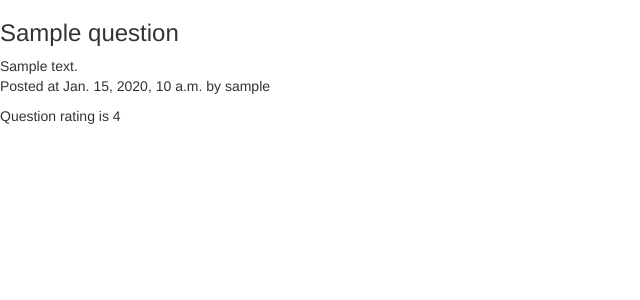
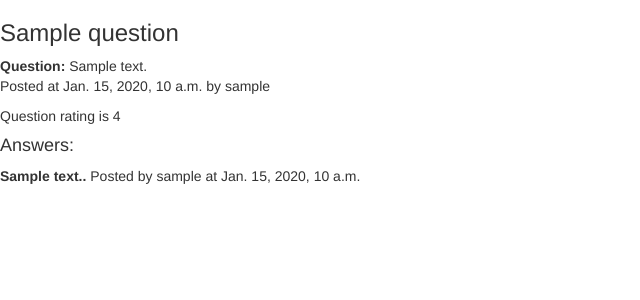
Before and after one commit to papkakrem/stepik_web_project, a Django app: page /question/1 in a window 1280 px wide. Shown: the top 300 px of the page, without its empty margins (0-640 px from the left). Run offline with Django 3.2, Linux system fonts and the light colour scheme; tables that the repository leaves empty hold one stand-in row (values such as "Sample post"); some libraries are stand-ins or nearby versions.

Commit message:
update project

```diff
--- a/ask/qa/models.py
+++ b/ask/qa/models.py
@@ -19,7 +19,7 @@ class Question(models.Model):
     title = models.CharField(max_length=255)
     text = models.TextField()
     added_at = models.DateTimeField(null=True)
-    rating = models.IntegerField()
+    rating = models.IntegerField(default=0, null=True)
     author = models.ForeignKey(User)
     likes = models.ManyToManyField(User, related_name='q_id_like')
 
--- a/ask/qa/templates/question.html
+++ b/ask/qa/templates/question.html
@@ -9,11 +9,18 @@
     <body>
         <h3>{{question.title}}</h3>
         <div class="question">
-            {{question.text}}
+            <b>Question:</b> {{question.text}}
         </div>
         <div class="info">
             <p>Posted at {{question.added_at}} by {{question.author}}</p>
             <p>Question rating is {{question.rating}}</p>
         </div>
+        <h4>Answers:</h4>
+        {% for answer in answers %}
+            <div class="answer">
+                <b>{{answer.text}}.</b> Posted by {{answer.author}}
+                at {{answer.added_at}}
+            </div>
+        {% endfor %}
     </body>
 </html>
--- a/ask/qa/views.py
+++ b/ask/qa/views.py
@@ -41,8 +41,10 @@ def index(request, is_popular=False, limit = 10):
 def question(request, id):
 
     question = get_object_or_404(Question, id=id)
+    answers = question.answer_set.all()
     return render(request, 'question.html',
                   {'question': question,
+                  'answers': answers
                   }
                  )
 
```
Also changed, not shown: ask/qa/migrations/0007_auto_20170911_1114.py (added), ask/qa/migrations/0008_auto_20170911_1116.py (added), ask/qa/migrations/0009_auto_20170911_1120.py (added), 7 other files.
